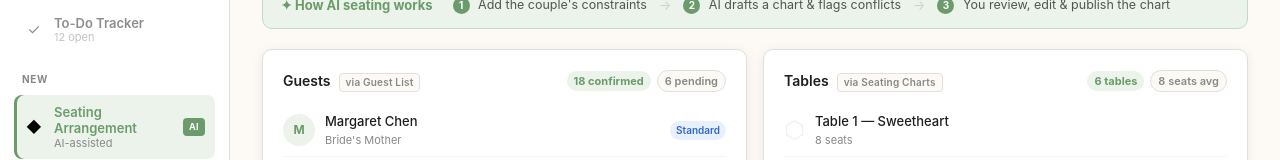
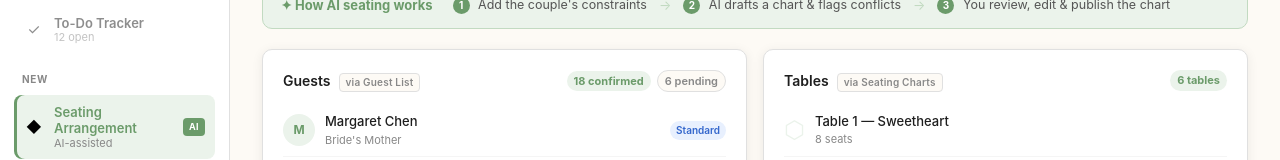
Before and after one commit to medhavinv/AcuityMD_takehome, a React (Vite) app in the folder prototype/: page / in a window 1280 px wide. Shown: the part 191-351 px from the top of the page. Built offline with nearby package versions, Linux system fonts and the light colour scheme.

Commit message:
Remove hardcoded '8 seats avg' from Tables panel header
https://claude.ai/code/session_01TvQc9PaTF4rtv5o3GBatuw

```diff
--- a/prototype/src/App.jsx
+++ b/prototype/src/App.jsx
@@ -385,7 +385,7 @@ function Dashboard({ onStart }) {
         <div className="panel">
           <div className="panel-hd">
             <div className="panel-hd-titled"><h3>Tables</h3><span className="panel-src">via Seating Charts</span></div>
-            <div className="panel-meta"><span className="badge">{TABLES.length} tables</span><span className="badge-muted">8 seats avg</span></div>
+            <div className="panel-meta"><span className="badge">{TABLES.length} tables</span></div>
           </div>
           <div className="list-scroll">
             {TABLES.map(t => (
```
